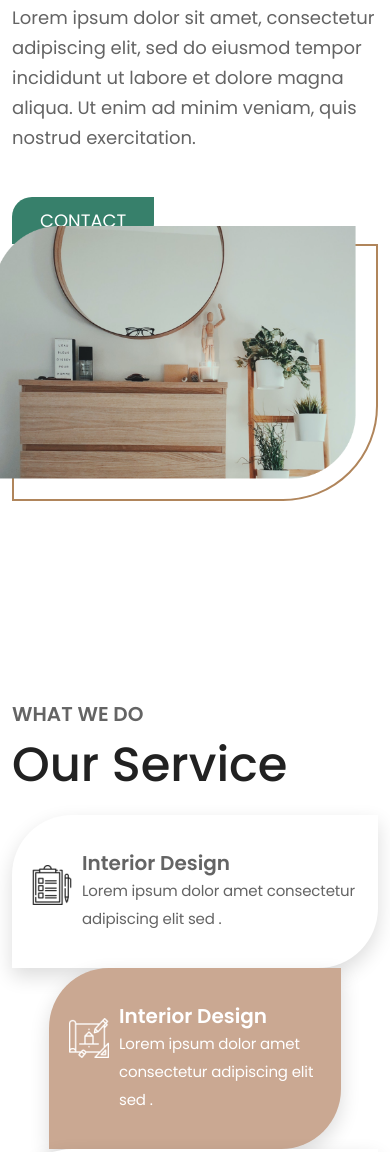
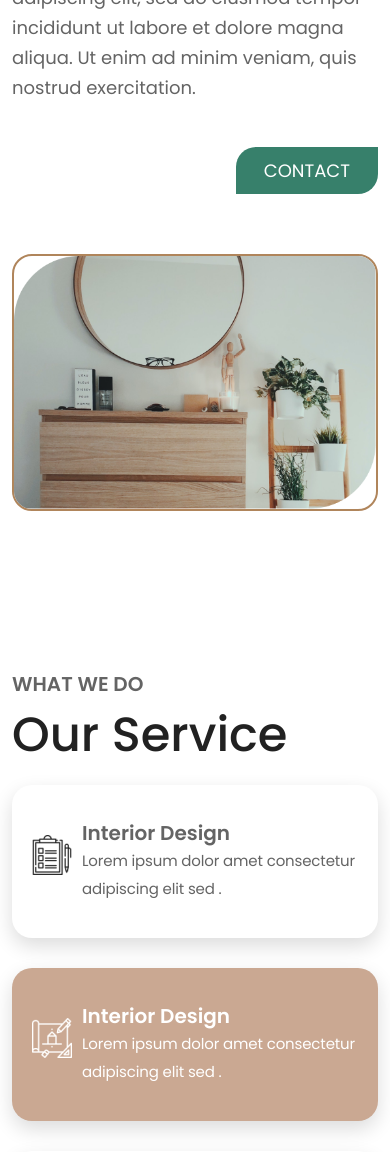
Before and after one commit to manan657/webtheme-1, a plain HTML site: page index.html in a window 390 px wide. Shown: the part 522-1674 px from the top of the page. Drawn offline with nearby package versions, Linux system fonts and the light colour scheme.

Commit message:
Index and Style

```diff
--- a/index.html
+++ b/index.html
@@ -84,7 +84,7 @@
                             <button class="theme-btn">CONTACT</button>
                         </div>
                     </div>
-                    <div class="col-md-6">
+                    <div class="col-md-6 my-sm-3">
                         <div class="card-theme-img">
                             <img src="./assets/images/Mask Group-1.png" alt="" srcset="">
                         </div>
@@ -132,7 +132,7 @@
                             <img class="left" src="./assets/images/Mask Group-2.png" alt="" srcset="">
                         </div>
                     </div>
-                    <div class="col-md-6 ps-md-5">
+                    <div class="col-md-6 ps-md-5 my-sm-3">
                         <div class="card-data">
                             <h3 class="heading-3">MODERN INTERIOR</h3>
                             <h1 class="heading-2 pb-md-14">Interioris The Will
@@ -161,7 +161,7 @@
                             <button class="theme-btn">LEARN MORE</button>
                         </div>
                     </div>
-                    <div class="col-md-6">
+                    <div class="col-md-6 my-sm-3">
                         <div class="card-theme-img">
                             <img src="./assets/images/Mask Group-3.png" alt="" srcset="">
                         </div>
@@ -221,7 +221,7 @@
                             </p>
                             <button class="theme-btn">CONTINUE READING....</button>
                         </div>
-                        <div class="col-md-5">
+                        <div class="col-md-5 my-sm-3">
                             <div class="card-theme-img">
                                 <img src="./assets/images/Mask Group-1.png" alt="" srcset="">
                             </div>
--- a/style/style.css
+++ b/style/style.css
@@ -79,6 +79,8 @@ nav li button {
     padding-top: 100px;
     padding-bottom: 100px;
 }
+
+
 
 .card-theme-img {
     border: 2px solid #B0855B;
@@ -166,7 +168,53 @@ hr.small{
     }
 }
 @media (max-width:800px) {
+    .my-sm-3{
+        margin-top:30px;
+        margin-bottom:30px;
+    }
+    .py-md-100{
+        padding-top: 50px;
+        padding-bottom: 50px;
+    }
     .flex-sm-wrap{
         flex-wrap: wrap;
     }
+    .card-theme-img {
+        border: 2px solid #B0855B;
+        box-sizing: border-box;
+        border-radius: 20px 20px;
+        overflow: hidden;
+    }
+    .card-theme-img img {
+        transform: translate(0px, -0px);
+        width: 100%;
+        object-fit: cover;
+    }
+    .card-content{
+        margin-bottom: 30px;
+    }
+    .card-theme-img img.left {
+        transform: translate(0px, 0px);
+    }
+    .card-content {
+        margin-left: 0px;
+        margin-right: 0px;
+        box-shadow: 0px 8px 20px rgb(0 0 0 / 14%);
+        border-radius: 20px 20px;
+    }
+    .card-content:nth-child(2) {
+        margin-left: 0px;
+        margin-right: 0px;
+        background: #CAA892;
+        box-shadow: 0px 8px 20px rgb(0 0 0 / 14%);
+        border-radius: 20px 20px;
+        color: white;
+    }
+    .card-theme-img{
+        margin-top: 30px;
+        margin-bottom: 30px;
+    }
+    .theme-btn{
+        float:right;
+    }
 }
```
